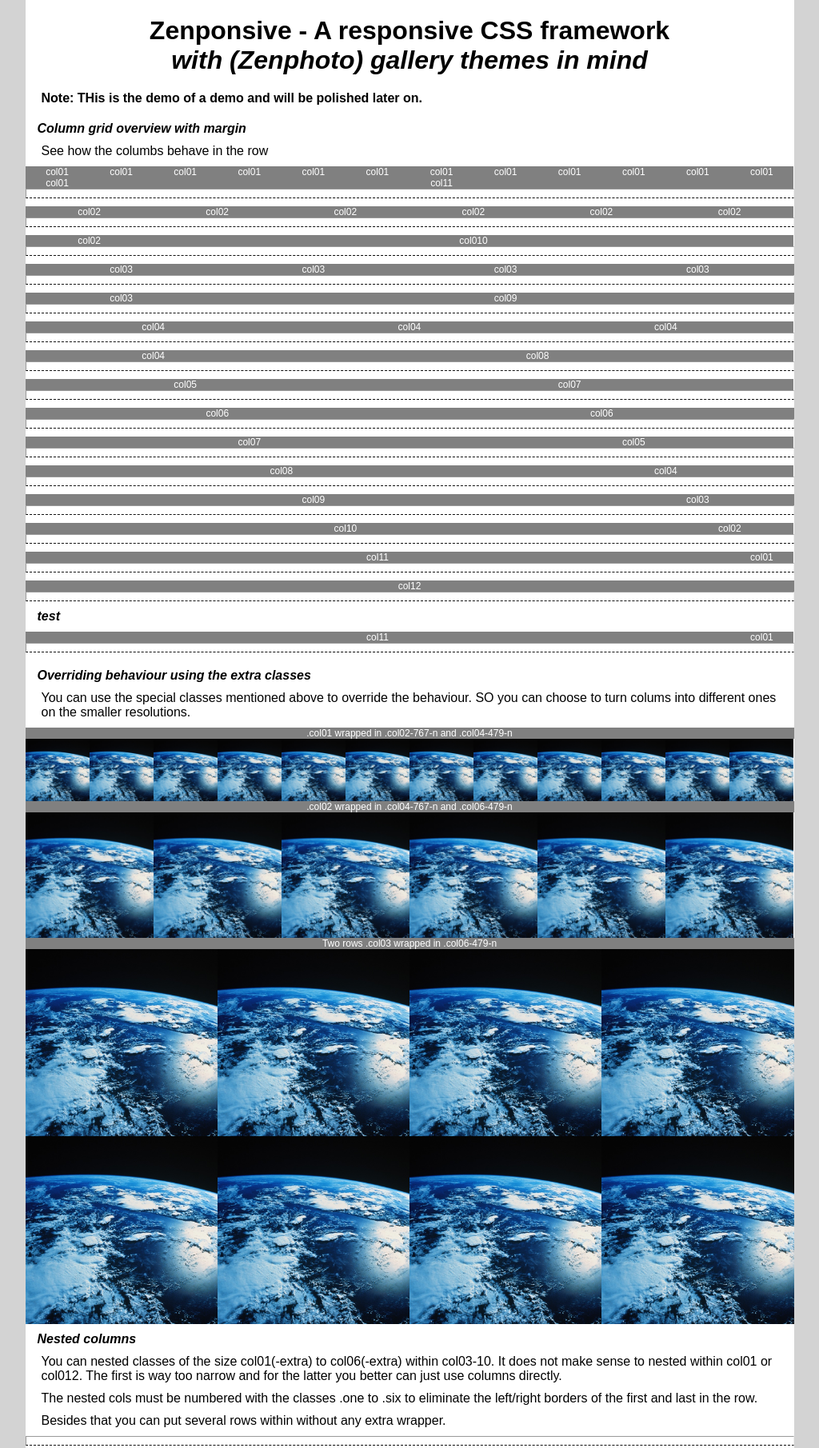
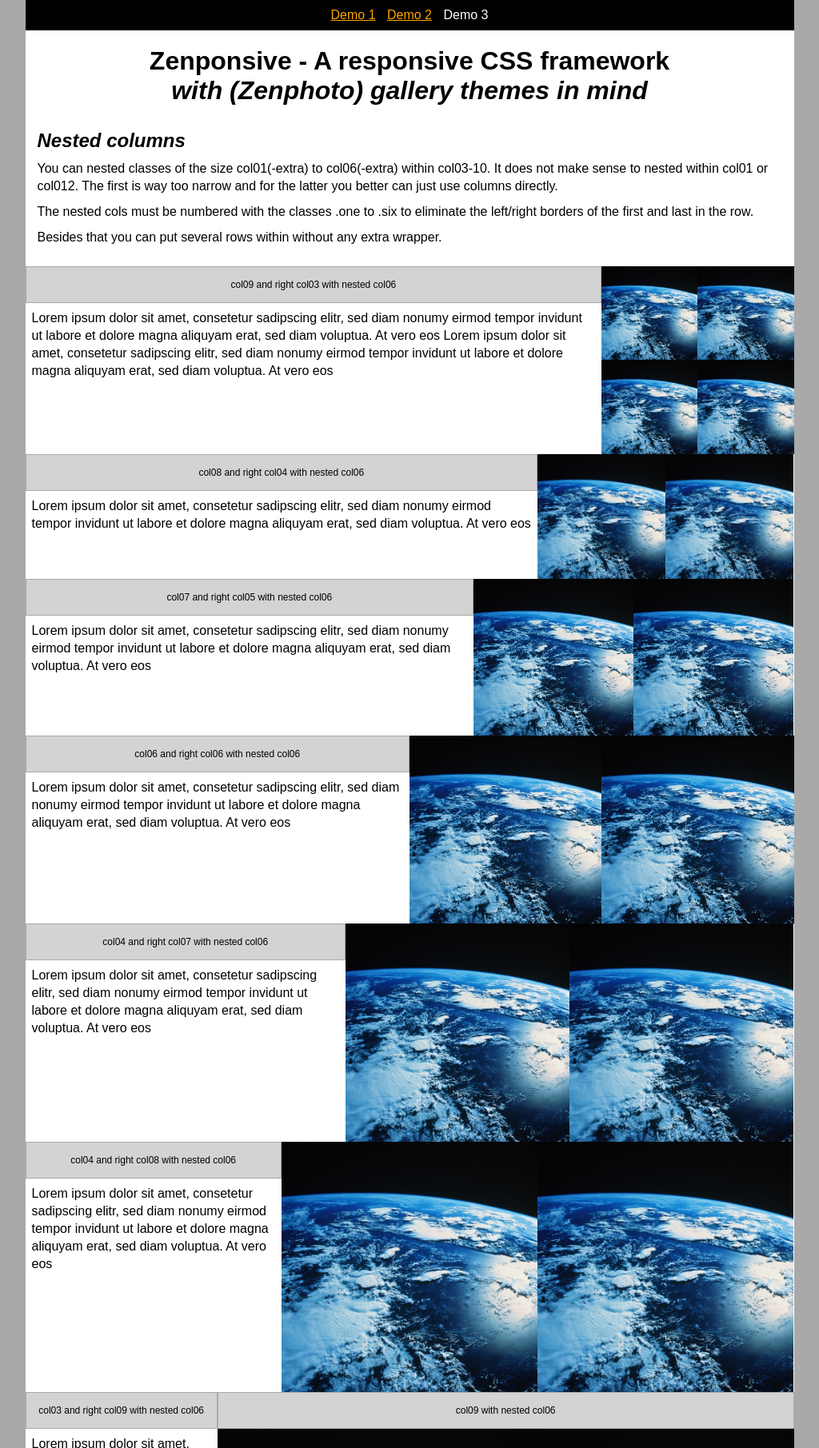
Before and after one commit to acrylian/zenponsive, a plain HTML site: page demos/columns-nested.html in a window 1280 px wide. Shown: the top 1811 px of the page at 80% size, without its empty margins (128-1152 px from the left). Drawn offline with Linux system fonts and the light colour scheme.

Commit message:
Some demo polishing

```diff
--- a/demo/index.html
+++ b/demos/columns-nested.html
@@ -4,6 +4,10 @@
 		<title>Zenponsive - A responsive CSS framework</title>
 		<meta http-equiv="content-type" content="text/html; charset=UTF-8" />
 		<meta name="viewport" content="width=device-width, initial-scale=1, maximum-scale=1" />
+
+		<!-- normalize.css v2.1.0 | MIT License | git.io/normalize - optional but recommended -->
+		<link rel="stylesheet" href="../normalize.css" type="text/css" />
+
 		<!-- The base responsive grid -->
 		<link rel="stylesheet" href="../zenponsive.css" type="text/css" />
 		<!--[if lt IE 7 ]><link rel="stylesheet" href="../zenponsive-iehacks.css" type="text/css" /><![endif]-->
@@ -23,174 +27,17 @@
 	<div id="site" class="w960">
 
 			<div class="col12 clearfix">
-
+				<ul id="nav">
+					<li><a href="index.html">Demo 1</a></li>
+					<li><a href="columns-overriding.html">Demo 2</a></li>
+					<li>Demo 3</li>
+				</ul>
 				<h1>Zenponsive - A responsive CSS framework<br />
 				<em>with (Zenphoto) gallery themes in mind</em></h1>
-				<p><strong>Note: THis is the demo of a demo and will be polished later on.</strong></p>
 
 			</div><!-- col12 -->
+	 <div class="col12 info">
 
-
-		<div class="overviewwrapper clearfix">
-
-			<div class="col12">
-				<h2>Column grid overview with margin</h2>
-				<p>See how the columbs behave in the row</p>
-			</div>
-			<div class="col01"><h3>col01</h3></div>
-			<div class="col01"><h3>col01</h3></div>
-			<div class="col01"><h3>col01</h3></div>
-			<div class="col01"><h3>col01</h3></div>
-			<div class="col01"><h3>col01</h3></div>
-			<div class="col01"><h3>col01</h3></div>
-			<div class="col01"><h3>col01</h3></div>
-			<div class="col01"><h3>col01</h3></div>
-			<div class="col01"><h3>col01</h3></div>
-			<div class="col01"><h3>col01</h3></div>
-			<div class="col01"><h3>col01</h3></div>
-			<div class="col01"><h3>col01</h3></div>
-
-			<div class="col01"><h3>col01</h3></div>
-			<div class="col11"><h3>col11</h3></div>
-
-			<hr />
-
-			<div class="col02"><h3>col02</h3></div>
-			<div class="col02"><h3>col02</h3></div>
-			<div class="col02"><h3>col02</h3></div>
-			<div class="col02"><h3>col02</h3></div>
-			<div class="col02"><h3>col02</h3></div>
-			<div class="col02"><h3>col02</h3></div>
-
-			<hr />
-
-			<div class="col02"><h3>col02</h3></div>
-			<div class="col10"><h3>col010</h3></div>
-
-			<hr />
-
-			<div class="col03"><h3>col03</h3></div>
-			<div class="col03"><h3>col03</h3></div>
-			<div class="col03"><h3>col03</h3></div>
-			<div class="col03"><h3>col03</h3></div>
-
-			<hr />
-
-			<div class="col03"><h3>col03</h3></div>
-			<div class="col09"><h3>col09</h3></div>
-
-			<hr />
-			<div class="col04"><h3>col04</h3></div>
-			<div class="col04"><h3>col04</h3></div>
-			<div class="col04"><h3>col04</h3></div>
-
-			<hr />
-
-			<div class="col04"><h3>col04</h3></div>
-			<div class="col08"><h3>col08</h3></div>
-
-			<hr />
-
-			<div class="col05"><h3>col05</h3></div>
-			<div class="col07"><h3>col07</h3></div>
-
-			<hr />
-
-			<div class="col06"><h3>col06</h3></div>
-			<div class="col06"><h3>col06</h3></div>
-
-			<hr />
-
-			<div class="col07"><h3>col07</h3></div>
-			<div class="col05"><h3>col05</h3></div>
-
-			<hr />
-
-			<div class="col08"><h3>col08</h3></div>
-			<div class="col04"><h3>col04</h3></div>
-
-			<hr />
-
-			<div class="col09"><h3>col09</h3></div>
-			<div class="col03"><h3>col03</h3></div>
-
-			<hr />
-
-			<div class="col10"><h3>col10</h3></div>
-			<div class="col02"><h3>col02</h3></div>
-
-			<hr />
-
-			<div class="col11"><h3>col11</h3></div>
-			<div class="col01"><h3>col01</h3></div>
-
-			<hr />
-
-			<div class="col12"><h3>col12</h3></div>
-
-			<hr />
-		<h2> test </h2>
-
-			<div class="col11 floatright-767 floatright-479"><h3>col11</h3></div>
-			<div class="col01 "><h3>col01</h3></div>
-
-			<hr />
-
-
-			<div class="col12">
-				<h2>Overriding behaviour using the extra classes</h2>
-				<p>You can use the special classes mentioned above to override the behaviour. SO you can choose to turn colums into different ones on the smaller resolutions. </p>
-			</div>
-
-			<div class="col12">
-				<h3>.col01 wrapped in .col02-767-n and .col04-479-n</h3>
-			</div>
-			<div class="col02-767-n col04-479-n">
-			<div class="col01"><img src="thumb.jpg" /></div>
-			<div class="col01"><img src="thumb.jpg" /></div>
-				<div class="col01"><img src="thumb.jpg" /></div>
-			<div class="col01"><img src="thumb.jpg" /></div>
-				<div class="col01"><img src="thumb.jpg" /></div>
-			<div class="col01"><img src="thumb.jpg" /></div>
-				<div class="col01"><img src="thumb.jpg" /></div>
-			<div class="col01"><img src="thumb.jpg" /></div>
-				<div class="col01"><img src="thumb.jpg" /></div>
-			<div class="col01"><img src="thumb.jpg" /></div>
-				<div class="col01"><img src="thumb.jpg" /></div>
-			<div class="col01 "><img src="thumb.jpg" /></div>
-			</div>
-				<div class="col12">
-				<h3>.col02 wrapped in .col04-767-n and .col06-479-n</h3>
-			</div>
-			<div class="col04-767-n col06-479-n">
-			<div class="col02"><img src="thumb.jpg" /></div>
-			<div class="col02"><img src="thumb.jpg" /></div>
-			<div class="col02"><img src="thumb.jpg" /></div>
-			<div class="col02"><img src="thumb.jpg" /></div>
-			<div class="col02"><img src="thumb.jpg" /></div>
-			<div class="col02"><img src="thumb.jpg" /></div>
-			</div>
-
-			<div class="col12">
-				<h3>Two rows .col03 wrapped in .col06-479-n</h3>
-			</div>
-			<div class="col06-479-n">
-			<div class="col03"><img src="thumb.jpg" /></div>
-			<div class="col03"><img src="thumb.jpg" /></div>
-			<div class="col03"><img src="thumb.jpg" /></div>
-			<div class="col03"><img src="thumb.jpg" /></div>
-			<div class="col03"><img src="thumb.jpg" /></div>
-			<div class="col03"><img src="thumb.jpg" /></div>
-			<div class="col03"><img src="thumb.jpg" /></div>
-			<div class="col03"><img src="thumb.jpg" /></div>
-			</div>
-
-
-		  <br class="floatclear" />
-
-
-
-		  <div class="col12">
 				<h2>Nested columns</h2>
 				<p>You can nested classes of the size col01(-extra) to col06(-extra) within col03-10. It does not make sense to nested within col01 or col012. The first is way too narrow and for the latter you better can just use columns directly.</p>
 				<p>The nested cols must be numbered with the classes .one to .six to eliminate the left/right borders of the first and last in the row.</p>
@@ -198,8 +45,10 @@
 			</div>
 
 
-<hr />
+		<div class="overviewwrapper clearfix nested">
 
+
+			<div class="clearfix">
 				<div class="col09">
 					<h3>col09 and right col03 with nested col06</h3>
 					<p class="margin">Lorem ipsum dolor sit amet, consetetur sadipscing elitr, sed diam nonumy eirmod tempor invidunt ut labore et dolore magna aliquyam erat, sed diam voluptua. At vero eos Lorem ipsum dolor sit amet, consetetur sadipscing elitr, sed diam nonumy eirmod tempor invidunt ut labore et dolore magna aliquyam erat, sed diam voluptua. At vero eos</p>
@@ -210,8 +59,7 @@
 					<div class="col06 one"><img src="thumb.jpg" /></div>
 					<div class="col06 two"><img src="thumb.jpg" /></div>
 				</div>
-
-				<hr />
+			</div>
 
 				<div class="col08">
 					<h3>col08 and right col04 with nested col06</h3>
@@ -222,7 +70,6 @@
 					<div class="col06 two"><img src="thumb.jpg" /></div>
 				</div>
 
-				<hr />
 
 				<div class="col07">
 					<h3>col07 and right col05 with nested col06</h3>
@@ -233,8 +80,7 @@
 					<div class="col06 two"><img src="thumb.jpg" /></div>
 				</div>
 
-				<hr />
-
+			<div class="clearfix">
 				<div class="col06">
 					<h3>col06 and right col06 with nested col06</h3>
 					<p class="margin">Lorem ipsum dolor sit amet, consetetur sadipscing elitr, sed diam nonumy eirmod tempor invidunt ut labore et dolore magna aliquyam erat, sed diam voluptua. At vero eos</p>
@@ -243,9 +89,9 @@
 					<div class="col06 one"><img src="thumb.jpg" /></div>
 					<div class="col06 two"><img src="thumb.jpg" /></div>
 				</div>
+			</div>
 
-				<hr />
-
+		<div class="clearfix">
 				<div class="col05">
 					<h3>col04 and right col07 with nested col06</h3>
 					<p class="margin">Lorem ipsum dolor sit amet, consetetur sadipscing elitr, sed diam nonumy eirmod tempor invidunt ut labore et dolore magna aliquyam erat, sed diam voluptua. At vero eos</p>
@@ -254,9 +100,9 @@
 					<div class="col06 one"><img src="thumb.jpg" /></div>
 					<div class="col06 two"><img src="thumb.jpg" /></div>
 				</div>
+			</div>
 
-				<hr />
-
+			<div class="clearfix">
 				<div class="col04">
 					<h3>col04 and right col08 with nested col06</h3>
 					<p class="margin">Lorem ipsum dolor sit amet, consetetur sadipscing elitr, sed diam nonumy eirmod tempor invidunt ut labore et dolore magna aliquyam erat, sed diam voluptua. At vero eos</p>
@@ -265,9 +111,9 @@
 					<div class="col06 one"><img src="thumb.jpg" /></div>
 					<div class="col06 two"><img src="thumb.jpg" /></div>
 				</div>
+			</div>
 
-				<hr />
-
+			<div class="clearfix">
 				<div class="col03">
 					<h3>col03 and right col09 with nested col06</h3>
 					<p class="margin">Lorem ipsum dolor sit amet, consetetur sadipscing elitr, sed diam nonumy eirmod tempor invidunt ut labore et dolore magna aliquyam erat, sed diam voluptua. At vero eos</p>
@@ -277,9 +123,9 @@
 					<div class="col06 one"><img src="thumb.jpg" /></div>
 					<div class="col06 two"><img src="thumb.jpg" /></div>
 				</div>
+			</div>
 
-				<hr />
-
+			<div class="clearfix">
 				<div class="col02">
 					<h3>col02 and right col010 with nested col06</h3>
 				</div>
@@ -298,7 +144,7 @@
 						<p><strong>Set to col12 on 767px. </strong>Lorem ipsum dolor sit amet, consetetur sadipscing elitr, sed diam nonumy eirmod tempor invidunt ut labore et dolore magna aliquyam erat, sed diam voluptua. At vero eos</p>
 					</div>
 				</div>
-
+			</div>
 
 	</div><!-- overviewwrapper -->
 
--- a/demo/zenponsive-custom.css
+++ b/demos/zenponsive-custom.css
@@ -1,4 +1,13 @@
-/* place here your custom css */
+/* Example of a custom CSS file */
+
+body {
+background-color: darkgray;
+}
+
+#site {
+padding-bottom: 100px !important;
+background-color: white;
+}
 
 #sizingnote479,
 #sizingnote767 {
@@ -14,18 +23,19 @@
 }
 
 
-.overviewwrapper {
-}
 
 
 .overviewwrapper h3 {
-	background-color: gray;
-	color: white;
+	background-color: lightgray;
+	color: black;
+	vertical-align: middle;
+	display: block;
 	font-size: 12px;
 	font-weight: normal;
-	padding: 8px;
+	padding: 15px 8px 15px 8px !important;
 	text-align: center;
 	margin: 0;
+	border: 1px solid darkgray;
 }
 
 hr {
@@ -35,6 +45,40 @@ margin: 10px 0 10px 0 !important;
 border-bottom: 1px dashed black !important;
 }
 
+.info {
+padding: 0 15px 15px 15px !important;
+}
+
+p {
+line-height: 22px;
+}
+
+.info p {
+margin-bottom: 10px;
+}
+
+.nested p {
+padding: 0.5em;
+}
+ul#nav {
+text-align: center;
+padding: 10px 0 10px 0;
+background-color: black;
+
+
+}
+
+ul#nav li a {
+	color: orange;
+}
+
+ul#nav li {
+display: inline;
+padding: 0 5px 0 5px;
+color: white;
+}
+
+
 h1 {
 font-size: 2rem;
 text-align: center;
@@ -43,19 +87,12 @@ padding-top: 20px;
 }
 
 h2 {
-font-size: 1rem;
+font-size: 1.5rem;
 font-style: italic;
 margin-top: 10px;
 margin-bottom: 10px;
-padding: 0 15px 0 15px !important;
 }
 
-h3,
-p,
-code {
-padding: 0 20px 0 20px !important;
-margin-bottom: 10px;
-}
 code {
 margin-left: 10px;
 }
@@ -65,51 +102,12 @@ margin-left: 40px;
 margin-bottom: 30px;
 }
 
-/* for sized images if portrait we don't really want width: 100% ! */
-img.imgportrait {
-width: auto !important;
-max-width: 100% !important;
-}
-
-/*
-.col6-extra.one img,
-.col4-extra.one img,
-.col3-extra.one img,
-.col2-extra.one img {
- margin: 0% 6% 10% 0% !important;
- max-width: 94%;
-}
-
-.col3-extra.three img,
-.col2-extra.two img,
-.col2-extra.three img,
-.col2-extra.four img,
-.col2-extra.five img {
-	margin: 0% 3% 10% 3% !important;
-	max-width: 94%;
-}
-
-.col6-extra.two img,
-.col4-extra.three img,
-.col3-extra.four img,
-.col2-extra.six img {
-	margin: 0% 0% 10% 6% !important;
-	max-width: 94%;
-}
-*/
 #wrapper {
 	min-height:100%;
 	position:relative;
 }
 
-body {
-background-color: lightgray;
-}
 
-#site {
-padding-bottom: 100px !important;
-background-color: white;
-}
 
 
 #footer {
--- a/zenponsive.css
+++ b/zenponsive.css
@@ -1,5 +1,3 @@
-@import url(normalize.css); /* Optional but recommended */
-
 /*
 * Zenponsive CSS Framework
 * @author Malte Müller - www.maltem.de
```
Also changed, not shown: demos/columns-overriding.html (added, +101 -0 lines), demos/index.html (added, +152 -0 lines), demos/image.jpg (renamed from demo/image.jpg), demos/portrait.jpg (renamed from demo/portrait.jpg), demos/thumb.jpg (renamed from demo/thumb.jpg), 1 other file.
